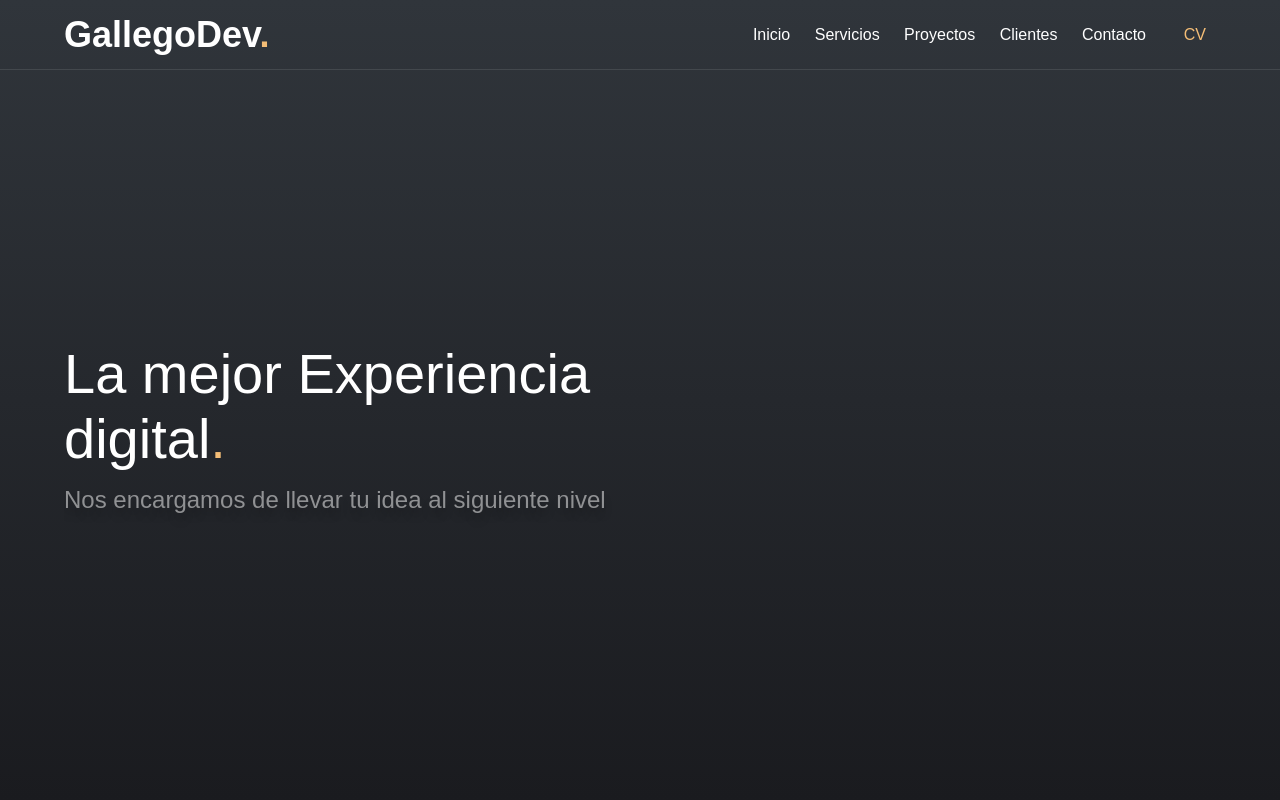
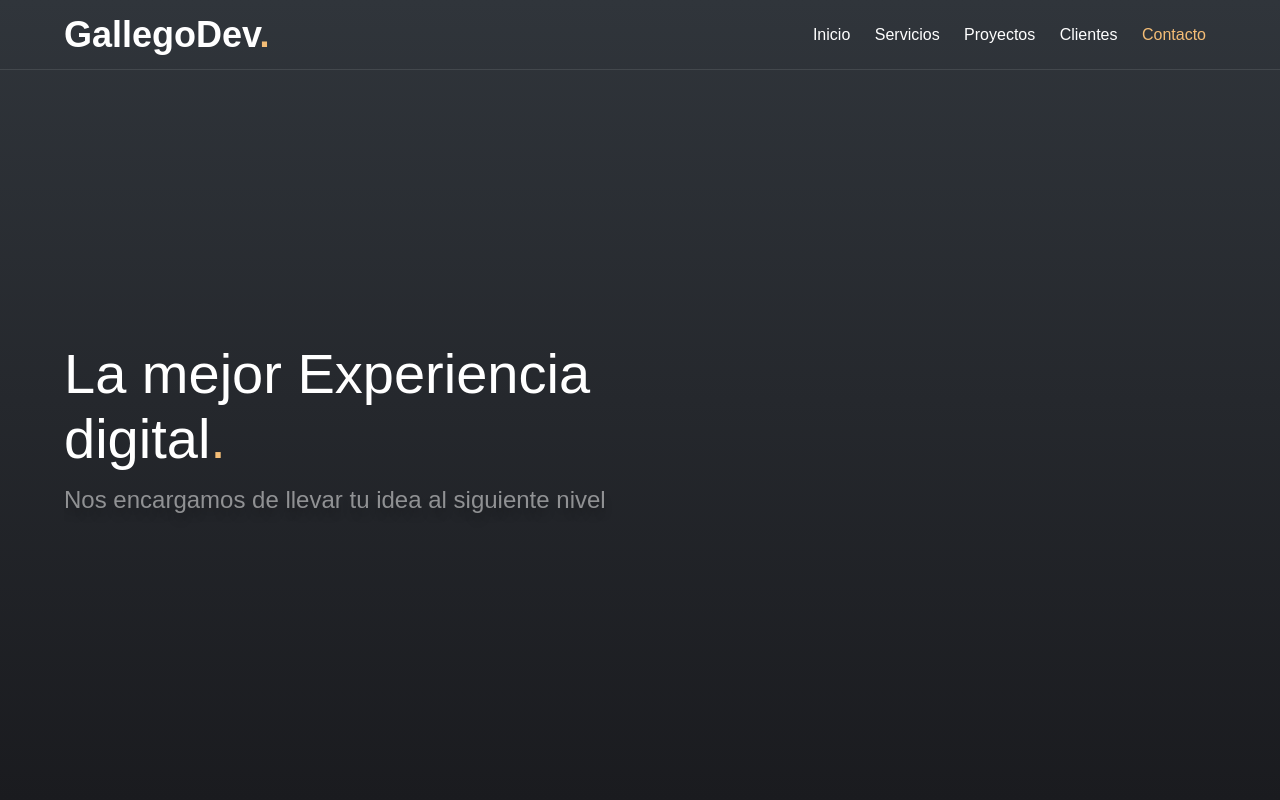
Before and after one commit to gallego93/webHolberton, a plain HTML site: page index.html in a window 1280 px wide. Shown: the top 800 px of the page. Drawn offline with nearby package versions, Linux system fonts and the light colour scheme.

Commit message:
Ajustes
Ajustes

```diff
--- a/index.html
+++ b/index.html
@@ -25,9 +25,7 @@
                     <a href="#service" class="link">Servicios</a>
                     <a href="#projects" class="link">Proyectos</a>
                     <a href="#clients" class="link">Clientes</a>
-                    <a href="#contac" class="link">Contacto</a>
-                    &nbsp;&nbsp;
-                    <a href="views/cv.html" class="link link--active">CV</a>
+                    <a href="#contac" class="link link--active">Contacto</a>
                 </div>
             </div>
         </nav>
```
